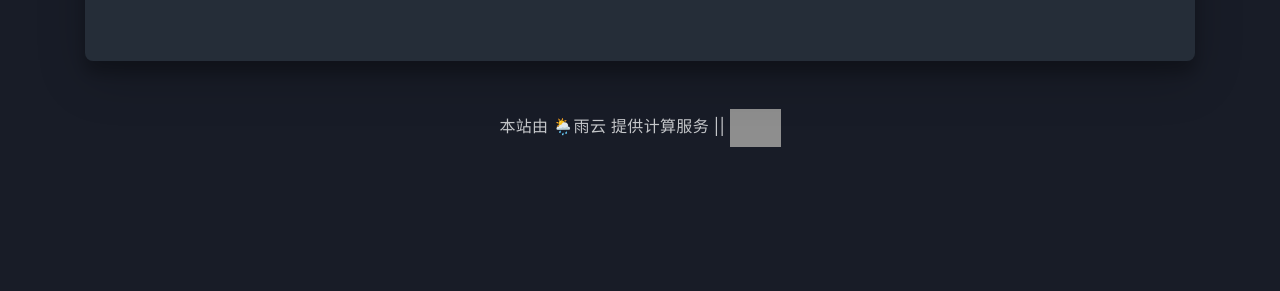
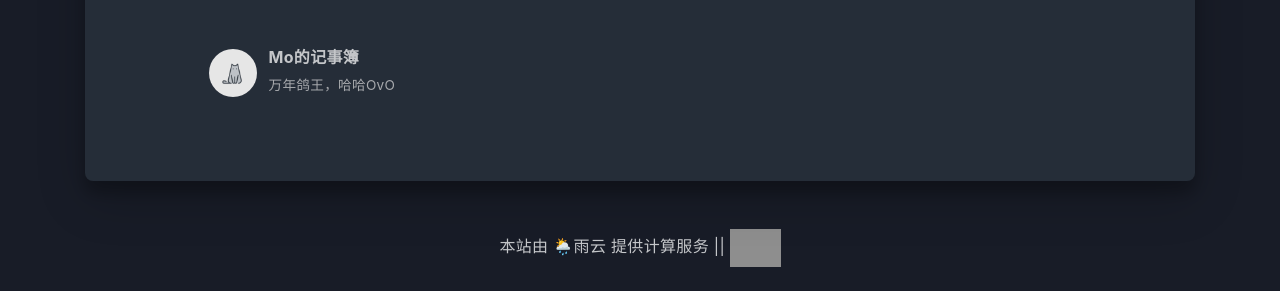
Before and after one commit to lingdu2333/lingdu2333.github.io, a plain HTML site: page links/index.html in a window 1280 px wide. Shown: the part 963-1254 px from the top of the page. Before the commit the page ends 1134 px from the top, so only its background shows below. Drawn offline with nearby package versions, Linux system fonts and the light colour scheme; some packages are replaced by stand-ins of ours; grey boxes are pictures that could not be loaded; a script that the page names is missing; a small style sheet from the web is missing; files whose address does not match are found by name.

Commit message:
Site updated: 2024-02-06 10:36:40

```diff
--- a/links/index.html
+++ b/links/index.html
@@ -431,6 +431,24 @@
       </a>
     </div>
 
+
+    <div class="card col-lg-4 col-md-6 col-sm-12">
+      <a href="https://blog.xiowo.net/" class="card-body hover-with-bg" target="_blank" rel="noopener">
+        <div class="card-content">
+
+            <div class="link-avatar my-auto">
+              <img src="https://blog.xiowo.net/img/avatar.png" srcset="/others/loading.gif" lazyload alt="Mo的记事簿"
+                   onerror="this.onerror=null; this.src=this.srcset='/img/avatar.png'"/>
+            </div>
+
+          <div class="link-text">
+            <div class="link-title">Mo的记事簿</div>
+            <div class="link-intro">万年鸽王，哈哈OvO</div>
+          </div>
+        </div>
+      </a>
+    </div>
+
 </div>
 
 
```
